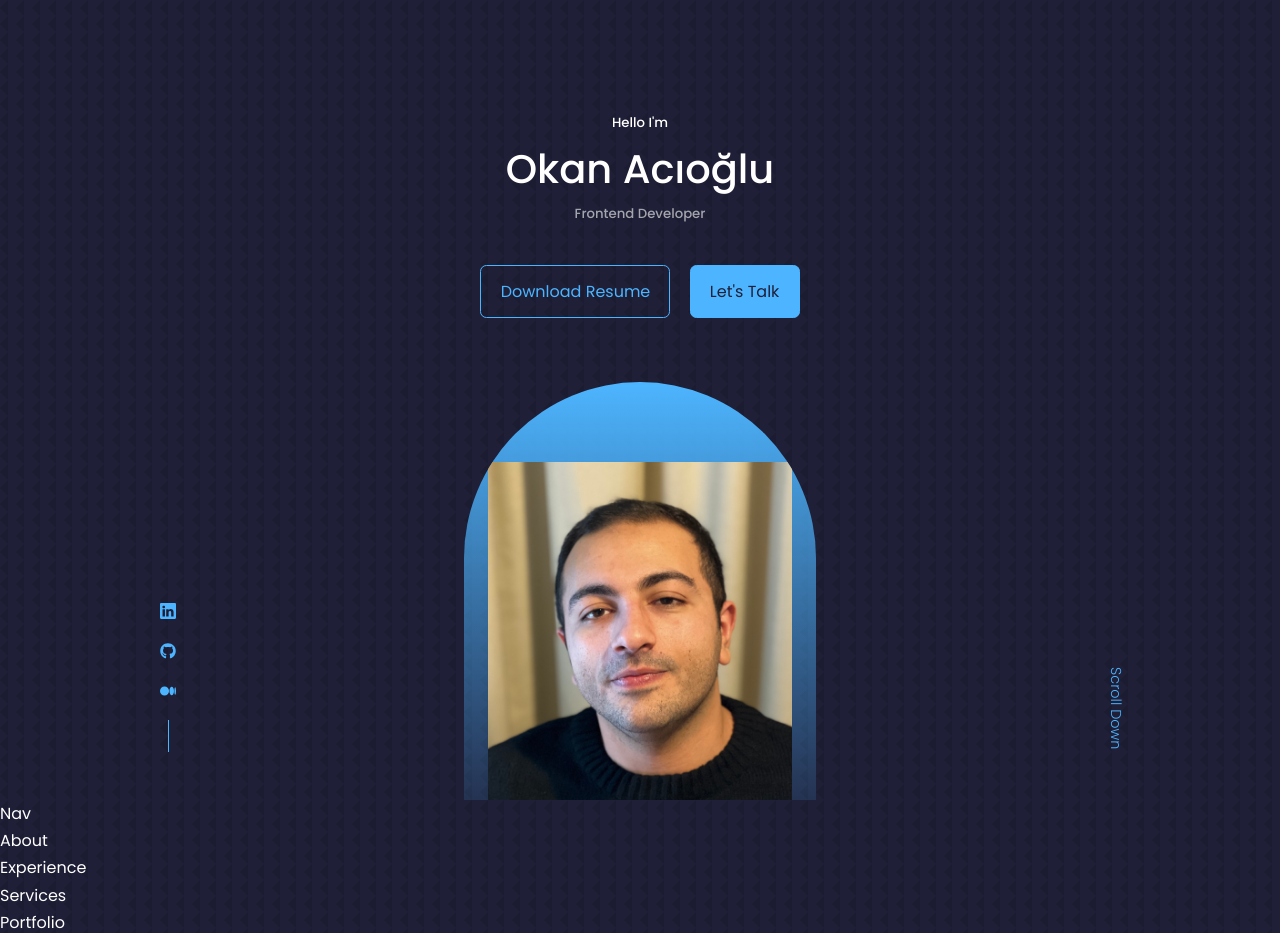
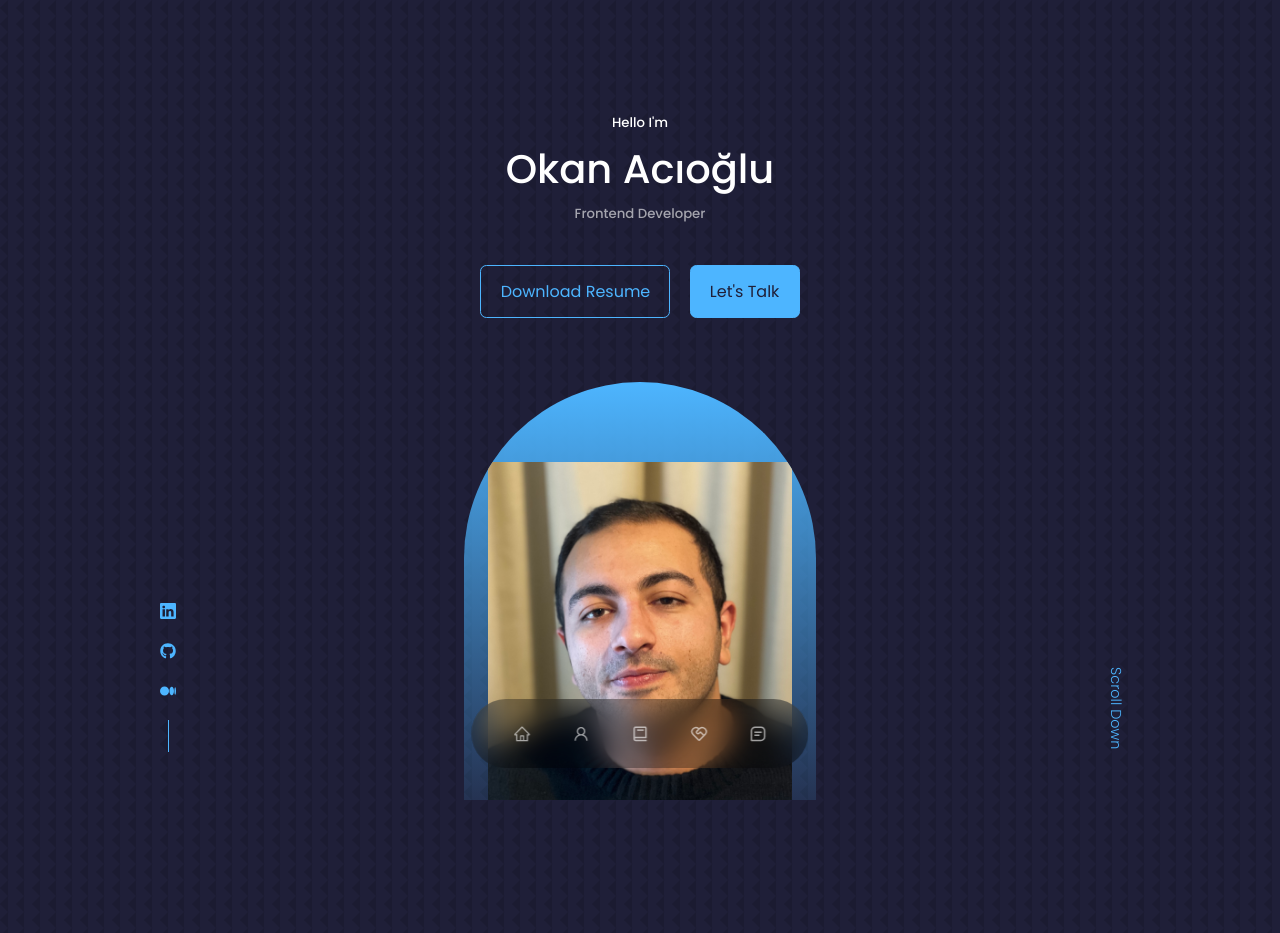
Before and after one commit to OkanAcioglu/portfolio, a React (Create React App) app: page / in a window 1280 px wide. Shown: the top 933 px of the page. Built offline with nearby package versions, Linux system fonts and the light colour scheme.

Commit message:
finish-nav-component

```diff
--- a/src/components/about/About.jsx
+++ b/src/components/about/About.jsx
@@ -1,7 +1,7 @@
 import React from 'react'
 import './about.css'
 const About = () => {
-  return <div>About</div>
+  return <section id='about'>About</section>
 }
 
 export default About
--- a/src/components/contact/Contact.jsx
+++ b/src/components/contact/Contact.jsx
@@ -1,7 +1,7 @@
 import React from 'react'
 import './contact.css'
 const Contact = () => {
-  return <div>Contact</div>
+  return <section id='contact'>Contact</section>
 }
 
 export default Contact
--- a/src/components/experience/Experience.jsx
+++ b/src/components/experience/Experience.jsx
@@ -1,7 +1,7 @@
 import React from 'react'
 import './experience.css'
 const Experience = () => {
-  return <div>Experience</div>
+  return <section id='experience'>Experience</section>
 }
 
 export default Experience
--- a/src/components/nav/Nav.jsx
+++ b/src/components/nav/Nav.jsx
@@ -1,7 +1,53 @@
 import React from 'react'
 import './nav.css'
+import { AiOutlineHome } from 'react-icons/ai'
+import { AiOutlineUser } from 'react-icons/ai'
+import { BiBook } from 'react-icons/bi'
+import { RiServiceLine } from 'react-icons/ri'
+import { BiMessageSquareDetail } from 'react-icons/bi'
+import { useState } from 'react'
 const Nav = () => {
-  return <div>Nav</div>
+  const [activeNav, setActiveNav] = useState('')
+
+  return (
+    <nav>
+      <a
+        href='#'
+        onClick={() => setActiveNav('#')}
+        className={activeNav === '#' ? 'active' : ''}
+      >
+        <AiOutlineHome />
+      </a>
+      <a
+        href='#about'
+        onClick={() => setActiveNav('#about')}
+        className={activeNav === '#about' ? 'active' : ''}
+      >
+        <AiOutlineUser />
+      </a>
+      <a
+        href='#experience'
+        onClick={() => setActiveNav('#experience')}
+        className={activeNav === '#experience' ? 'active' : ''}
+      >
+        <BiBook />
+      </a>
+      <a
+        href='#services'
+        onClick={() => setActiveNav('#services')}
+        className={activeNav === '#services' ? 'active' : ''}
+      >
+        <RiServiceLine />
+      </a>
+      <a
+        href='#contact'
+        onClick={() => setActiveNav('#contact')}
+        className={activeNav === '#contact' ? 'active' : ''}
+      >
+        <BiMessageSquareDetail />
+      </a>
+    </nav>
+  )
 }
 
 export default Nav
--- a/src/components/nav/nav.css
+++ b/src/components/nav/nav.css
@@ -0,0 +1,32 @@
+nav {
+  background: rgba(0, 0, 0, 0.3);
+  width: max-content;
+  display: block;
+  padding: 0.7rem 1.7rem;
+  position: fixed;
+  left: 50%;
+  transform: translateX(-50%);
+  bottom: 2rem;
+  display: flex;
+  gap: 0.8rem;
+  border-radius: 3rem;
+  backdrop-filter: blur(15px);
+}
+
+nav a {
+  background: transparent;
+  padding: 0.9rem;
+  border-radius: 50%;
+  display: flex;
+  color: var(--color-light);
+  font-size: 1.1rem;
+}
+
+nav a:hover {
+  background: rgba(0, 0, 0, 0.3);
+}
+
+nav a.active {
+  background: var(--color-bg);
+  color: var(--color-white);
+}
--- a/src/components/portfolio/Portfolio.jsx
+++ b/src/components/portfolio/Portfolio.jsx
@@ -1,7 +1,7 @@
 import React from 'react'
 import './portfolio.css'
 const Portfolio = () => {
-  return <div>Portfolio</div>
+  return <section id='section'>Portfolio</section>
 }
 
 export default Portfolio
--- a/src/components/services/Services.jsx
+++ b/src/components/services/Services.jsx
@@ -1,7 +1,7 @@
 import React from 'react'
 import './services.css'
 const Services = () => {
-  return <div>Services</div>
+  return <section id='services'>Services</section>
 }
 
 export default Services
--- a/src/components/testimonials/Testimonials.jsx
+++ b/src/components/testimonials/Testimonials.jsx
@@ -1,7 +1,7 @@
 import React from 'react'
 import './testimonials.css'
 const Testimonials = () => {
-  return <div>Testimonials</div>
+  return <section id='testimonials'>Testimonials</section>
 }
 
 export default Testimonials
--- a/src/index.css
+++ b/src/index.css
@@ -64,6 +64,7 @@
 
 section {
   margin-top: 8rem;
+  height: 100vh;
 }
 
 section > h2,
```
